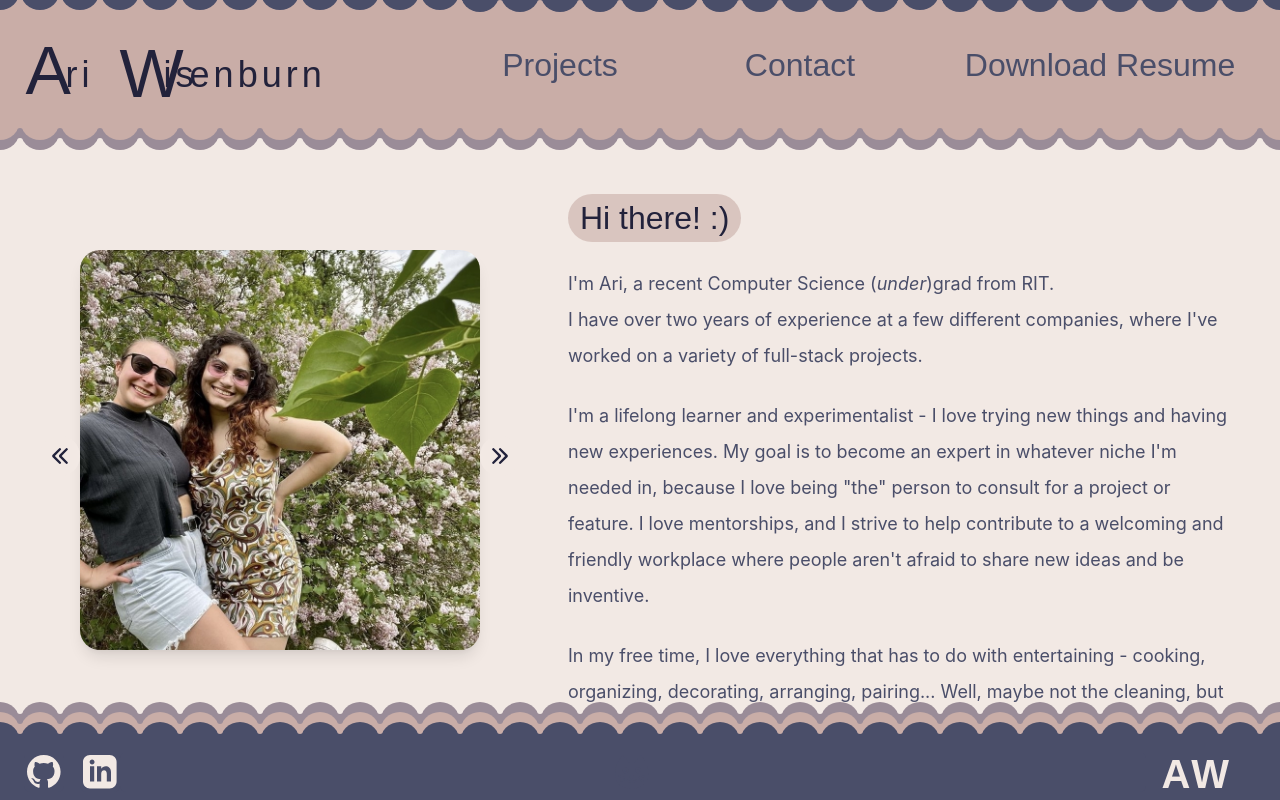
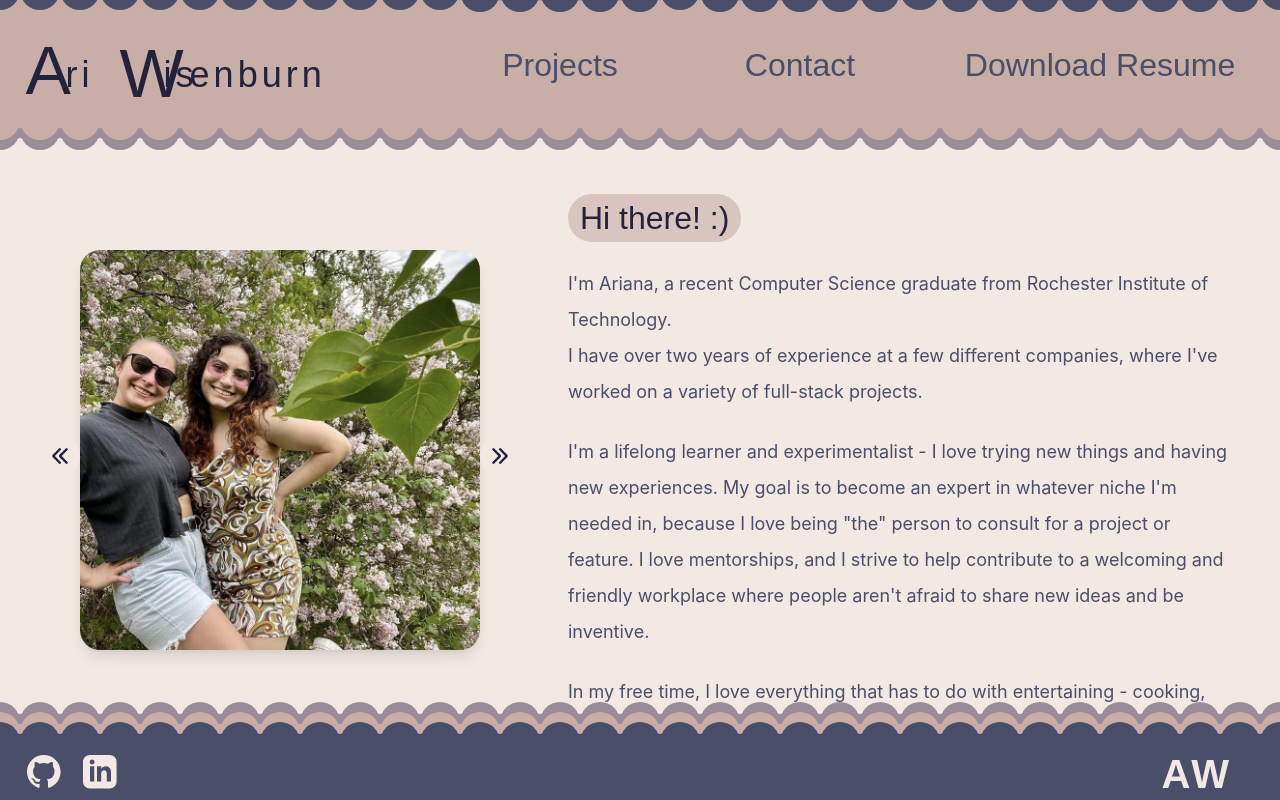
Before and after one commit to arinotsorry/arinotsorry.github.io, a React (Create React App) app: page / in a window 1280 px wide. Built offline with nearby package versions, Linux system fonts and the light colour scheme; a web font is replaced by a local one.

Commit message:
beautify(page): Remove (under) from home page for Scilla

```diff
--- a/src/Home/Home.tsx
+++ b/src/Home/Home.tsx
@@ -52,7 +52,7 @@ export default function Home() {
         </Text>
         <br />
         <Text textStyle={'paragraph'}>
-          I'm Ari, a recent Computer Science (<Text as={'i'}>under</Text>)grad from RIT.
+          I'm Ariana, a recent Computer Science graduate from Rochester Institute of Technology.
         </Text>
         <Text textStyle={'paragraph'}>
           I have over two years of experience at a few different companies, where I've worked on a variety of full-stack projects.
```
